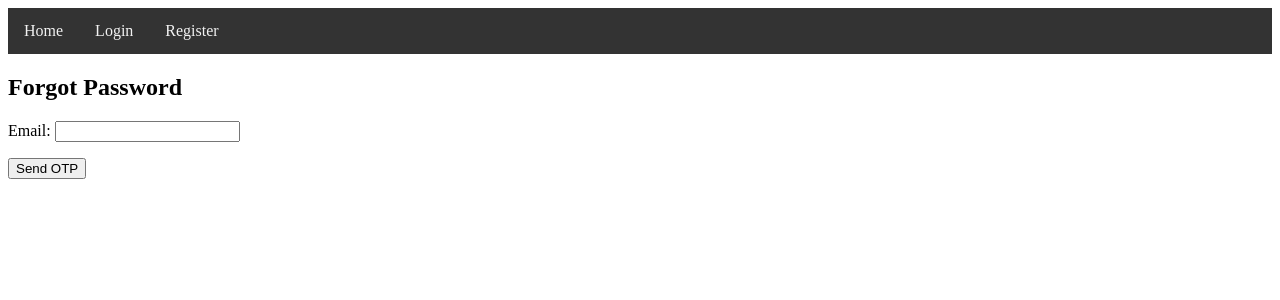
After one commit to sarojoffl/CarGo, a Django app: page /forgot_password/ in a window 1280 px wide. The commit adds this page. Shown: the top 300 px of the page. Run offline with Django 5.2, Linux system fonts and the light colour scheme.

Commit message:
Implement password reset functionality

```diff
--- /dev/null
+++ b/CarService/sales_rental/templates/forgot_password.html
@@ -0,0 +1,22 @@
+{% extends "base.html" %}
+
+{% block title %}
+    Forgot Password - My Website
+{% endblock %}
+
+{% block content %}
+    <h2>Forgot Password</h2>
+
+    {% for message in messages %}
+        <p>{{ message }}</p>
+    {% endfor %}
+
+    <form method="post">
+        {% csrf_token %}
+        <p>
+            <label for="email">Email:</label>
+            <input type="email" name="email" id="email" required>
+        </p>
+        <button type="submit">Send OTP</button>
+    </form>
+{% endblock %}
--- a/CarService/sales_rental/templates/login.html
+++ b/CarService/sales_rental/templates/login.html
@@ -24,5 +24,6 @@
         <button type="submit">Login</button>
     </form>
 
-    Don't have an account? <a href="{% url 'register' %}">Register here.</a>
+    <p>Don't have an account? <a href="{% url 'register' %}">Register here.</a></p>
+    <p>Forgot your password? <a href="{% url 'forgot_password' %}">Reset it here.</a></p>
 {% endblock %}
--- a/CarService/sales_rental/urls.py
+++ b/CarService/sales_rental/urls.py
@@ -10,4 +10,7 @@ urlpatterns = [
     path("logout", views.logout_view, name="logout"),
     path('register/', views.register, name='register'),
     path('confirm_email/', views.confirm_email, name='confirm_email'),
+    path('forgot_password/', views.forgot_password, name='forgot_password'),
+    path('verify_otp/', views.verify_otp, name='verify_otp'),
+    path('reset_password/', views.reset_password, name='reset_password'),
 ]
--- a/CarService/sales_rental/views.py
+++ b/CarService/sales_rental/views.py
@@ -11,6 +11,7 @@ import uuid
 from datetime import timedelta
 from django.conf import settings
 from django.utils.crypto import get_random_string
+from django.contrib.auth.hashers import make_password
 
 def index(request):
     return render(request, "index.html")
@@ -104,3 +105,71 @@ def confirm_email(request):
             messages.error(request, "Invalid OTP.")
             return redirect('confirm_email')
     return render(request, 'confirm_email.html')
+
+def forgot_password(request):
+    if request.method == "POST":
+        email = request.POST["email"]
+        try:
+            user = User.objects.get(email=email)
+            send_otp(user)
+            messages.success(request, "Check your email for the OTP code to reset your password.")
+            request.session['user_id'] = user.id
+            return redirect('verify_otp')
+        except User.DoesNotExist:
+            messages.error(request, "Email not found.")
+            return redirect('forgot_password')
+    return render(request, "forgot_password.html")
+
+def verify_otp(request):
+    if request.method == "POST":
+        otp = request.POST['otp']
+        user_id = request.session.get('user_id')
+        if not user_id:
+            messages.error(request, "Session expired. Please try again.")
+            return redirect('forgot_password')
+
+        try:
+            user = User.objects.get(id=user_id, otp=otp)
+            if timezone.now() > user.otp_expiration:
+                messages.error(request, "OTP has expired.")
+                send_otp(user)
+                messages.info(request, "A new OTP has been sent to your email.")
+                return redirect('verify_otp')
+
+            request.session['otp_verified'] = True
+            return redirect('reset_password')
+        except User.DoesNotExist:
+            messages.error(request, "Invalid OTP.")
+            return redirect('verify_otp')
+    return render(request, "verify_otp.html")
+
+def reset_password(request):
+    if not request.session.get('otp_verified'):
+        messages.error(request, "OTP verification required.")
+        return redirect('forgot_password')
+
+    if request.method == "POST":
+        new_password = request.POST['new_password']
+        confirmation = request.POST['confirmation']
+
+        if new_password != confirmation:
+            messages.error(request, "Passwords must match.")
+            return redirect('reset_password')
+
+        user_id = request.session.get('user_id')
+        if not user_id:
+            messages.error(request, "Session expired. Please try again.")
+            return redirect('forgot_password')
+
+        try:
+            user = User.objects.get(id=user_id)
+            user.password = make_password(new_password)
+            user.otp = None
+            user.otp_expiration = None
+            user.save()
+            messages.success(request, "Password reset successfully. Please log in.")
+            return redirect('login')
+        except User.DoesNotExist:
+            messages.error(request, "An error occurred. Please try again.")
+            return redirect('reset_password')
+    return render(request, "reset_password.html")
```
Also changed, not shown: CarService/sales_rental/templates/reset_password.html (added, +26 -0 lines), CarService/sales_rental/templates/verify_otp.html (added, +22 -0 lines), CarService/db.sqlite3.
